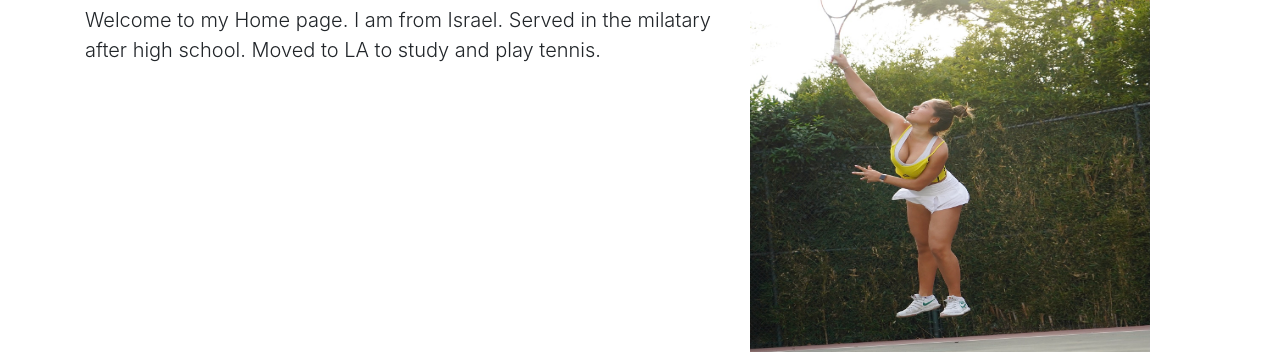
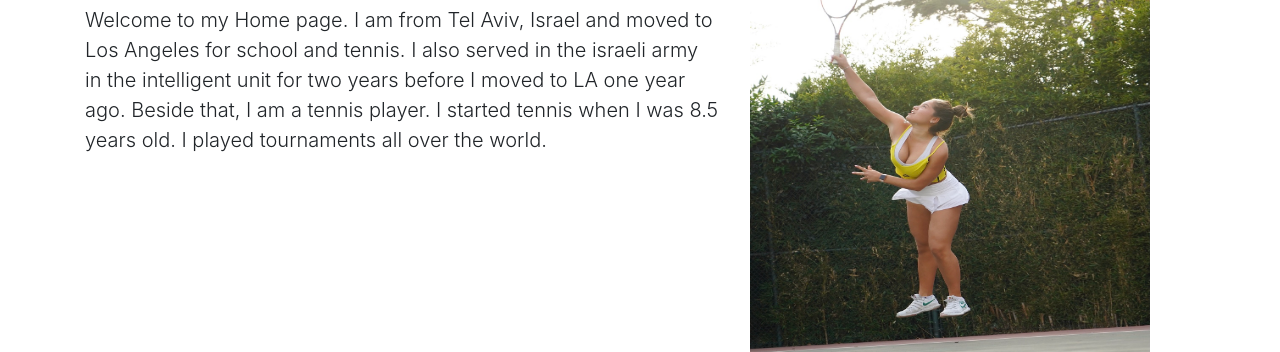
Before and after one commit to inbarit110/cecs105, a plain HTML site: page index1.html in a window 1280 px wide. Shown: the part 340-692 px from the top of the page. Drawn offline with nearby package versions, Linux system fonts and the light colour scheme.

Commit message:
Update index1.html

```diff
--- a/index1.html
+++ b/index1.html
@@ -29,7 +29,7 @@
     <div class="row featurette">
       <div class="col-md-7">
         <h2 class="featurette-heading">A LITTLE ABOUT <span class="text-muted">ME.</span></h2>
-        <p class="lead">Welcome to my Home page. I am from Israel. Served in the milatary after high school. Moved to LA to study and play tennis.</p>
+        <p class="lead">Welcome to my Home page. I am from Tel Aviv, Israel and moved to Los Angeles for school and tennis. I also served in the israeli army in the intelligent unit for two years before I moved to LA one year ago. Beside that, I am a tennis player. I started tennis when I was 8.5 years old. I played tournaments all over the world.</p>
       </div>
       <div class="col-md-5">
         <img src="IMG_9482 2.jpg" alt="Inbar Cohen" width="400" height="400">
```
